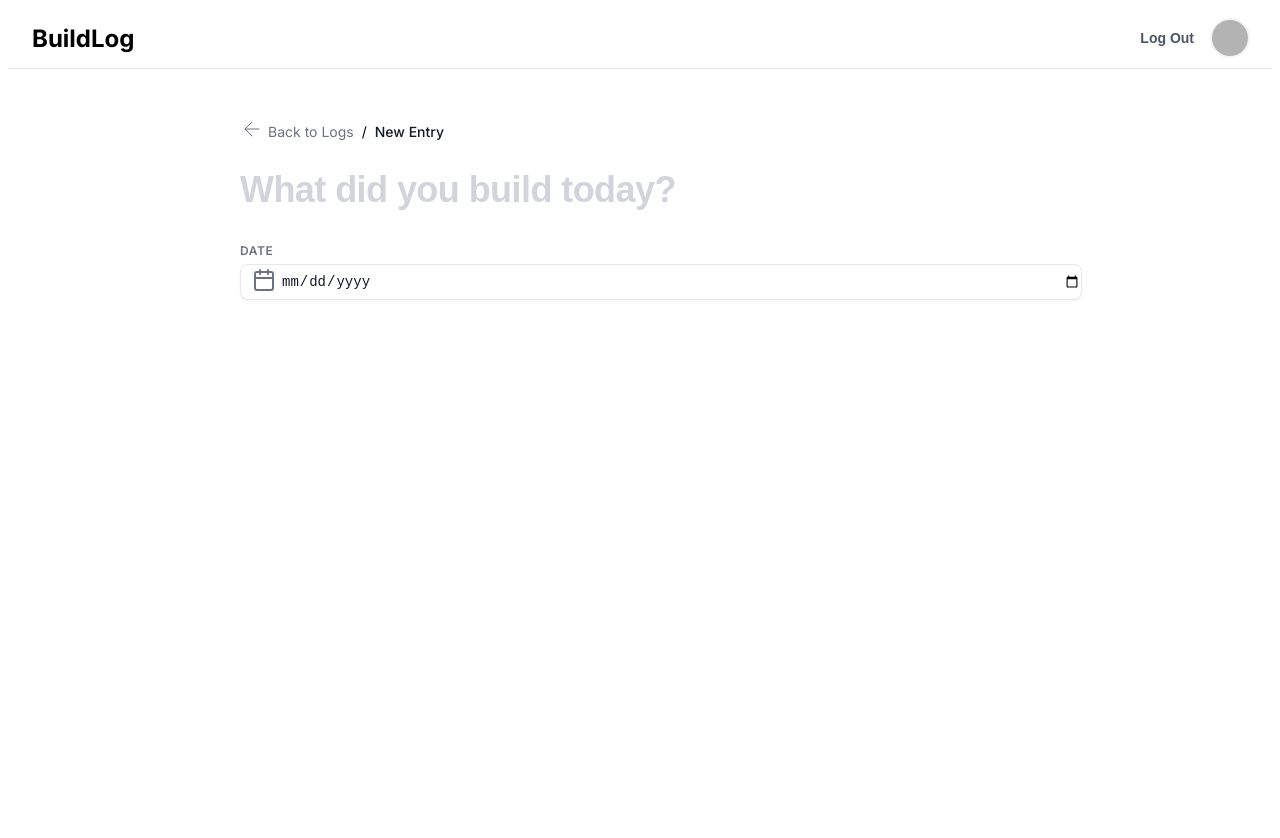
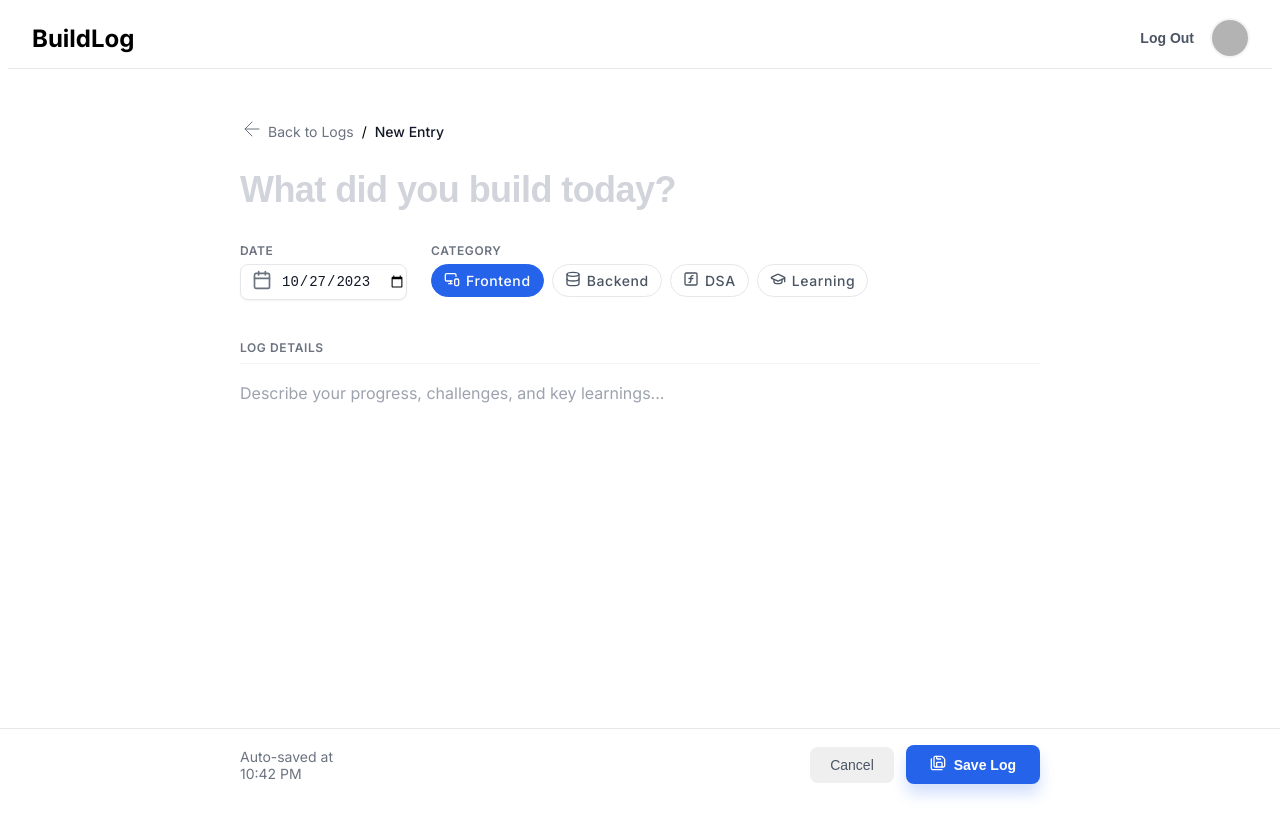
Before and after one commit to JoyCreativeCoder/BuildLog, a React (Vite) app: page /create in a window 1280 px wide. Shown: the top 838 px of the page. Before the commit the page ends 800 px from the top, so only its background shows below. Built offline with nearby package versions, Linux system fonts and the light colour scheme; the HTML template or start-up script is replaced by a standard one.

Commit message:
add ui for create page

```diff
--- a/src/pages/Createlog/CreateLog.module.css
+++ b/src/pages/Createlog/CreateLog.module.css
@@ -145,7 +145,7 @@ form {
 
 .metaData {
   display: flex;
-  flex-direction: column;
+  /* flex-direction: column; */
   gap: 1.5rem;
   padding-top: 0.5rem;
 }
@@ -178,18 +178,17 @@ form {
 }
 
 .dateInput {
-  display: block; /* block */
-  width: 100%; /* w-full */
-  border-radius: 0.5rem; /* rounded-lg */
-  border: 1px solid #e5e7eb; /* border-gray-200 */
-  background-color: #ffffff; /* bg-white */
-  padding-left: 2.5rem; /* pl-10 */
-  padding-top: 0.5rem; /* py-2 */
+  display: block;
+  border-radius: 0.5rem;
+  border: 1px solid #e5e7eb;
+  background-color: #ffffff;
+  padding-left: 2.5rem;
+  padding-top: 0.5rem;
   padding-bottom: 0.5rem;
-  font-size: 0.875rem; /* text-sm */
-  color: #111827; /* text-gray-900 */
-  box-shadow: 0 1px 2px rgba(0, 0, 0, 0.05); /* shadow-sm */
-  transition: all 0.2s ease-in-out; /* transition-all */
+  font-size: 0.875rem;
+  color: #111827;
+  box-shadow: 0 1px 2px rgba(0, 0, 0, 0.05);
+  transition: all 0.2s ease-in-out;
   outline: none;
 }
 
@@ -204,6 +203,172 @@ form {
   position: relative;
 }
 
+.categoryContainer {
+  display: flex;
+  flex-direction: column;
+  gap: 0.375rem;
+  flex: 1;
+}
+
+.categoryContainer {
+  font-size: 0.75rem;
+  font-weight: 600;
+  letter-spacing: 0.05em;
+  color: #6b7280;
+}
+
+.categorySelector {
+  display: flex;
+  flex-wrap: wrap;
+  gap: 0.5rem;
+}
+
+.pillWrapper {
+  cursor: pointer;
+}
+
+/* Hide native radio */
+.pillWrapper input {
+  position: absolute;
+  opacity: 0;
+  pointer-events: none;
+}
+
+.pill {
+  display: flex;
+  align-items: center;
+  gap: 0.375rem;
+  padding: 0.375rem 0.75rem;
+  border-radius: 9999px;
+  border: 1px solid #e5e7eb;
+  background-color: #ffffff;
+  color: #4b5563;
+  font-size: 0.875rem;
+  font-weight: 500;
+  transition: all 0.2s ease-in-out;
+}
+
+/* Hover */
+.pill:hover {
+  background-color: #f3f4f6;
+}
+
+.pillWrapper input:checked + .pill {
+  background-color: #2563eb;
+  border-color: #2563eb;
+  color: #ffffff;
+}
+
+.descriptionContainer {
+  display: flex;
+  flex-direction: column;
+  gap: 0.5rem;
+  margin-top: 1rem;
+  min-height: 400px;
+}
+
+.descriptionHeader {
+  display: flex;
+  align-items: center;
+  justify-content: space-between;
+  border-bottom: 1px solid #f3f4f6;
+  padding-bottom: 0.5rem;
+  margin-bottom: 0.5rem;
+}
+
+.descriptionHeader label {
+  font-size: 0.75rem;
+  font-weight: 600;
+  text-transform: uppercase;
+  letter-spacing: 0.05em;
+  color: #6b7280;
+}
+
+.editor {
+  flex: 1;
+  width: 100% !important;
+  resize: none;
+  border: none;
+  background-color: transparent;
+  padding: 0;
+  font-size: 1rem;
+  line-height: 1.625;
+  color: #111318;
+  outline: none;
+  box-shadow: none;
+  font-family: inherit;
+}
+
+.editor::placeholder {
+  color: #9ca3af;
+}
+
+.footer {
+  position: fixed;
+  bottom: 0;
+  left: 0;
+  right: 0;
+  z-index: 10;
+  border-top: 1px solid #e5e7eb;
+  background-color: rgba(255, 255, 255, 0.9);
+  backdrop-filter: blur(12px);
+  padding: 1rem 1.5rem;
+  display: flex;
+  justify-content: center;
+}
+
+.actionContainer {
+  width: 100%;
+  max-width: 800px;
+  display: flex;
+  align-items: center;
+  justify-content: space-between;
+}
+
+.autoSave {
+  font-size: 0.875rem;
+  color: #6b7280;
+  /* display: none; */
+}
+
+.callToAction {
+  display: flex;
+  align-items: center;
+  gap: 0.75rem;
+  width: 100%;
+  justify-content: flex-end;
+}
+.cancel {
+  padding: 0.625rem 1.25rem;
+  border-radius: 0.5rem;
+  font-size: 0.875rem;
+  font-weight: 500;
+  color: #4b5563;
+  transition: all 0.2s ease-in-out;
+  border: none;
+}
+
+.cancel:hover {
+  background-color: #f3f4f6;
+  color: #111827;
+}
+
+.save {
+  display: flex;
+  border: none;
+  align-items: center;
+  justify-content: center;
+  gap: 0.5rem;
+  padding: 0.625rem 1.5rem;
+  border-radius: 0.5rem;
+  background-color: #2563eb;
+  color: #ffffff;
+  font-size: 0.875rem;
+  font-weight: 700;
+  box-shadow: 0 10px 15px rgba(37, 99, 235, 0.2);
+  transition: all 0.2s ease-in-out;
+}
+
 @media (min-width: 768px) {
   .content {
     padding-top: 3rem;
--- a/src/pages/Createlog/CreateLog.tsx
+++ b/src/pages/Createlog/CreateLog.tsx
@@ -1,4 +1,12 @@
-import { ArrowLeft, Calendar } from "lucide-react";
+import {
+  ArrowLeft,
+  Calendar,
+  Database,
+  GraduationCap,
+  MonitorSmartphone,
+  SaveAll,
+  SquareFunction,
+} from "lucide-react";
 import styles from "./CreateLog.module.css";
 
 const CreateLog = () => {
@@ -38,16 +46,95 @@ const CreateLog = () => {
                 <div className={styles.group}>
                   <span className={styles.dateIcon}>
                     <span className={styles.calenderIcon}>
-                      <Calendar />
+                      <Calendar size={20} />
                     </span>
                   </span>
-                  <input type="date" value="" className={styles.dateInput} />
+                  <input
+                    type="date"
+                    value="2023-10-27"
+                    className={styles.dateInput}
+                  />
                 </div>
               </div>
+              <div className={styles.categoryContainer}>
+                <label>CATEGORY</label>
+                <div className={styles.categorySelector}>
+                  <label className={styles.pillWrapper}>
+                    <input
+                      type="radio"
+                      name="category"
+                      value="frontend"
+                      checked
+                    />
+                    <div className={styles.pill}>
+                      <span className="material-symbols-outlined">
+                        <MonitorSmartphone size={16} />
+                      </span>
+                      Frontend
+                    </div>
+                  </label>
+
+                  <label className={styles.pillWrapper}>
+                    <input type="radio" name="category" value="backend" />
+                    <div className={styles.pill}>
+                      <span className="material-symbols-outlined">
+                        <Database size={16} />
+                      </span>
+                      Backend
+                    </div>
+                  </label>
+
+                  <label className={styles.pillWrapper}>
+                    <input type="radio" name="category" value="dsa" />
+                    <div className={styles.pill}>
+                      <span className="material-symbols-outlined">
+                        <SquareFunction size={16} />
+                      </span>
+                      DSA
+                    </div>
+                  </label>
+
+                  <label className={styles.pillWrapper}>
+                    <input type="radio" name="category" value="learning" />
+                    <div className={styles.pill}>
+                      <span className="material-symbols-outlined">
+                        <GraduationCap size={16} />
+                      </span>
+                      Learning
+                    </div>
+                  </label>
+                </div>
+              </div>
+            </div>
+
+            {/* //DESCRIPTION EDITOR */}
+            <div className={styles.descriptionContainer}>
+              <div className={styles.descriptionHeader}>
+                {" "}
+                <label htmlFor="">LOG DETAILS</label>
+              </div>
+              <textarea
+                placeholder="Describe your progress, challenges, and key learnings..."
+                className={styles.editor}
+              ></textarea>
             </div>
           </form>
         </div>
       </main>
+      <div className={styles.footer}>
+        <div className={styles.actionContainer}>
+          <div className={styles.autoSave}>Auto-saved at 10:42 PM</div>
+          <div className={styles.callToAction}>
+            <button className={styles.cancel}>Cancel</button>
+            <button className={styles.save}>
+              <span>
+                <SaveAll size={16} color="#ffffff" />
+              </span>
+              Save Log
+            </button>
+          </div>
+        </div>
+      </div>
     </div>
   );
 };
```
